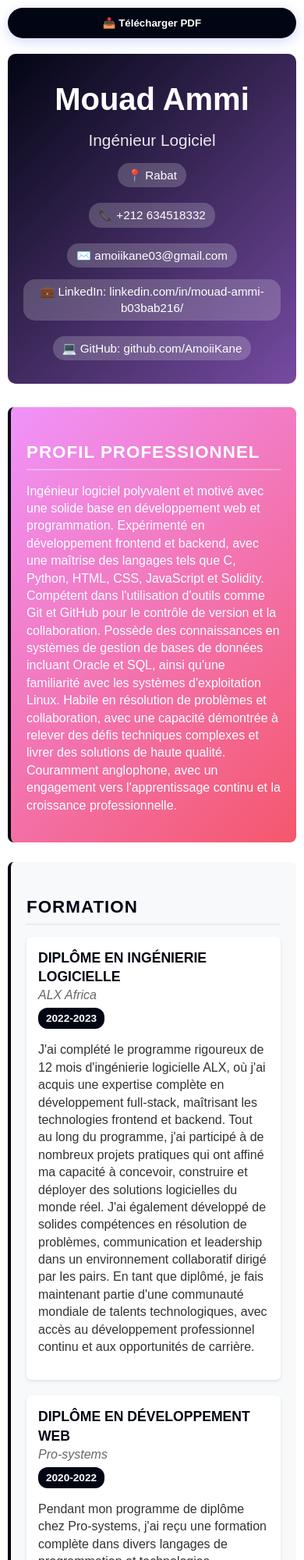
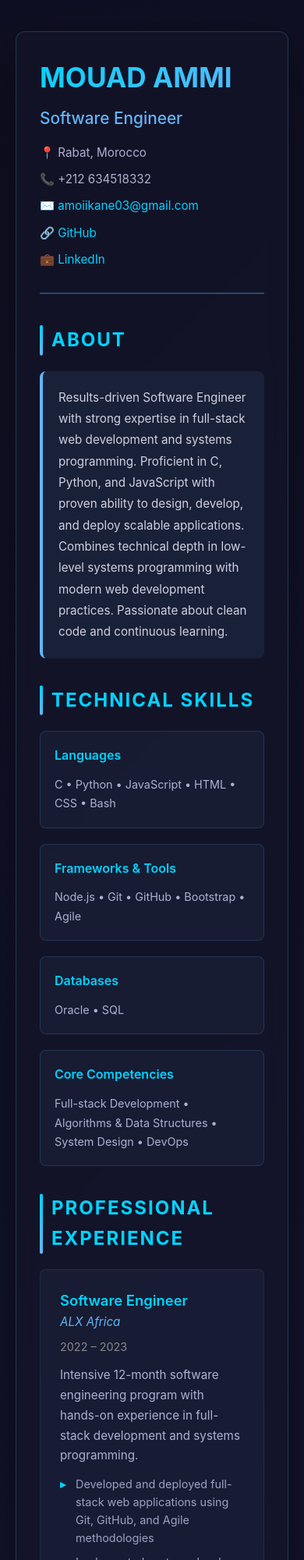
Before and after one commit to AmoiiKane/resume, a plain HTML site: page index.html in a window 390 px wide. Shown: the top 2000 px of the page at 78% size. Drawn offline with Linux system fonts and the light colour scheme.

Commit message:
Revamp CV layout and update title to reflect role
Updated the HTML structure and styling for a personal CV page. Changed language attribute, title, and improved layout and design elements.

```diff
--- a/index.html
+++ b/index.html
@@ -1,125 +1,111 @@
 <!DOCTYPE html>
-<html lang="fr">
+<html lang="en">
 <head>
     <meta charset="UTF-8">
     <meta name="viewport" content="width=device-width, initial-scale=1.0">
-    <title>CV - Mouad Ammi</title>
+    <title>Mouad Ammi - Software Engineer</title>
     <style>
-        @media print {
-            body { margin: 0; }
-            .no-print { display: none; }
+        * {
+            margin: 0;
+            padding: 0;
+            box-sizing: border-box;
+        }
+    body {
+        font-family: -apple-system, BlinkMacSystemFont, 'Segoe UI', Roboto, 'Helvetica Neue', Arial, sans-serif;
+        background: linear-gradient(135deg, #0f0f23 0%, #1a1a3f 100%);
+        color: #e0e0e0;
+        line-height: 1.6;
+        min-height: 100vh;
+        padding: 40px 20px;
     }
 
-        body {
-            font-family: 'Arial', sans-serif;
-            line-height: 1.4;
-            color: #333;
-            max-width: 800px;
+    .container {
+        max-width: 900px;
         margin: 0 auto;
-            padding: 20px;
-            background-color: #fff;
+        background: rgba(20, 20, 40, 0.7);
+        backdrop-filter: blur(10px);
+        border: 1px solid rgba(100, 200, 255, 0.2);
+        border-radius: 12px;
+        padding: 50px;
+        box-shadow: 0 20px 60px rgba(0, 0, 0, 0.5);
     }
 
-        .header {
-            text-align: center;
-            background: linear-gradient(135deg, #020513 0%, #764ba2 100%);
-            color: white;
-            padding: 30px 20px;
-            border-radius: 10px;
-            margin-bottom: 30px;
+    header {
+        margin-bottom: 40px;
+        padding-bottom: 30px;
+        border-bottom: 2px solid rgba(100, 200, 255, 0.3);
     }
 
-        .header h1 {
-            margin: 0;
-            font-size: 2.5em;
-            font-weight: bold;
+    h1 {
+        font-size: 3em;
+        font-weight: 700;
+        background: linear-gradient(135deg, #00d4ff, #64b5f6);
+        -webkit-background-clip: text;
+        -webkit-text-fill-color: transparent;
+        background-clip: text;
+        margin-bottom: 8px;
     }
 
-        .header h2 {
-            margin: 10px 0;
+    .title {
         font-size: 1.3em;
-            font-weight: 300;
-            opacity: 0.9;
+        color: #64b5f6;
+        font-weight: 500;
+        margin-bottom: 15px;
     }
 
     .contact-info {
         display: flex;
-            justify-content: center;
         flex-wrap: wrap;
         gap: 20px;
-            margin-top: 15px;
         font-size: 0.95em;
+        color: #b0b0d0;
     }
 
-        .contact-info span {
-            background: rgba(255,255,255,0.2);
-            padding: 5px 12px;
-            border-radius: 15px;
-            backdrop-filter: blur(10px);
+    .contact-info a {
+        color: #00d4ff;
+        text-decoration: none;
+        transition: color 0.3s;
     }
 
-        .section {
-            margin-bottom: 25px;
-            background: #f8f9fa;
+    .contact-info a:hover {
+        color: #64b5f6;
+    }
+
+    section {
+        margin-bottom: 35px;
+    }
+
+    h2 {
+        font-size: 1.5em;
+        font-weight: 700;
+        color: #00d4ff;
+        margin-bottom: 20px;
+        text-transform: uppercase;
+        letter-spacing: 2px;
+        position: relative;
+        padding-left: 15px;
+    }
+
+    h2::before {
+        content: '';
+        position: absolute;
+        left: 0;
+        top: 50%;
+        transform: translateY(-50%);
+        width: 4px;
+        height: 100%;
+        background: linear-gradient(180deg, #00d4ff, #64b5f6);
+        border-radius: 2px;
+    }
+
+    .summary {
+        background: rgba(100, 200, 255, 0.08);
         padding: 20px;
         border-radius: 8px;
-            border-left: 4px solid #020513;
-        }
-
-        .section h3 {
-            color: #020513;
-            font-size: 1.4em;
-            margin-bottom: 15px;
-            text-transform: uppercase;
-            letter-spacing: 1px;
-            border-bottom: 2px solid #e9ecef;
-            padding-bottom: 5px;
-        }
-
-        .profile-section {
-            background: linear-gradient(135deg, #f093fb 0%, #f5576c 100%);
-            color: white;
-        }
-
-        .profile-section h3 {
-            color: white;
-            border-bottom-color: rgba(255,255,255,0.3);
-        }
-
-        .education-item, .experience-item {
-            margin-bottom: 20px;
-            padding: 15px;
-            background: white;
-            border-radius: 6px;
-            box-shadow: 0 2px 4px rgba(0,0,0,0.1);
-        }
-
-        .education-header {
-            display: flex;
-            justify-content: space-between;
-            align-items: center;
-            margin-bottom: 10px;
-            flex-wrap: wrap;
-        }
-
-        .degree {
-            font-weight: bold;
-            color: #020513;
-            font-size: 1.1em;
-        }
-
-        .institution {
-            color: #666;
-            font-style: italic;
-        }
-
-        .date {
-            background: #020513;
-            color: white;
-            padding: 4px 10px;
-            border-radius: 12px;
-            font-size: 0.85em;
-            font-weight: bold;
+        border-left: 4px solid #64b5f6;
+        color: #d0d0e0;
+        font-size: 0.95em;
+        line-height: 1.8;
     }
 
     .skills-grid {
@@ -129,260 +115,292 @@
     }
 
     .skill-category {
-            background: white;
-            padding: 15px;
-            border-radius: 6px;
-            box-shadow: 0 2px 4px rgba(0,0,0,0.1);
+        background: rgba(100, 200, 255, 0.05);
+        padding: 18px;
+        border-radius: 8px;
+        border: 1px solid rgba(100, 200, 255, 0.15);
+        transition: transform 0.3s, border-color 0.3s;
     }
 
-        .skill-category h4 {
-            color: #020513;
-            margin-bottom: 10px;
-            font-size: 1em;
-            text-transform: uppercase;
-            letter-spacing: 0.5px;
+    .skill-category:hover {
+        transform: translateY(-2px);
+        border-color: rgba(100, 200, 255, 0.4);
     }
 
-        .skill-list {
+    .skill-category h3 {
+        color: #00d4ff;
+        font-size: 1em;
+        margin-bottom: 12px;
+        font-weight: 600;
+    }
+
+    .skill-category p {
+        color: #b0b0d0;
+        font-size: 0.9em;
+        line-height: 1.7;
+    }
+
+    .experience-item, .education-item, .project-item {
+        background: rgba(100, 200, 255, 0.05);
+        padding: 25px;
+        border-radius: 8px;
+        border: 1px solid rgba(100, 200, 255, 0.1);
+        margin-bottom: 20px;
+        transition: all 0.3s;
+    }
+
+    .experience-item:hover, .education-item:hover, .project-item:hover {
+        border-color: rgba(100, 200, 255, 0.3);
+        background: rgba(100, 200, 255, 0.1);
+    }
+
+    .item-header {
+        display: flex;
+        justify-content: space-between;
+        align-items: flex-start;
+        margin-bottom: 12px;
+    }
+
+    .item-title {
+        font-size: 1.15em;
+        font-weight: 600;
+        color: #00d4ff;
+    }
+
+    .item-subtitle {
+        color: #64b5f6;
+        font-size: 0.95em;
+        font-style: italic;
+    }
+
+    .item-date {
+        color: #888;
+        font-size: 0.9em;
+        white-space: nowrap;
+    }
+
+    .item-description {
+        color: #b0b0d0;
+        font-size: 0.95em;
+        line-height: 1.7;
+        margin-bottom: 12px;
+    }
+
+    .highlights {
+        list-style: none;
+    }
+
+    .highlights li {
+        color: #a0a0c0;
+        font-size: 0.9em;
+        margin-bottom: 8px;
+        padding-left: 20px;
+        position: relative;
+    }
+
+    .highlights li::before {
+        content: '▸';
+        position: absolute;
+        left: 0;
+        color: #00d4ff;
+        font-weight: bold;
+    }
+
+    .badges {
         display: flex;
         flex-wrap: wrap;
         gap: 8px;
+        margin-top: 12px;
     }
 
-        .skill-tag {
-            background: linear-gradient(135deg, #020513, #764ba2);
-            color: white;
-            padding: 4px 10px;
-            border-radius: 15px;
+    .badge {
+        display: inline-block;
+        background: linear-gradient(135deg, rgba(100, 200, 255, 0.2), rgba(0, 212, 255, 0.1));
+        color: #64b5f6;
+        padding: 6px 12px;
+        border-radius: 20px;
         font-size: 0.85em;
+        border: 1px solid rgba(100, 200, 255, 0.3);
         font-weight: 500;
     }
 
-        .languages {
-            display: flex;
-            justify-content: space-around;
-            flex-wrap: wrap;
-            gap: 15px;
+    @media (max-width: 768px) {
+        .container {
+            padding: 30px;
         }
 
-        .language-item {
-            text-align: center;
-            background: white;
-            padding: 15px;
-            border-radius: 8px;
-            box-shadow: 0 2px 4px rgba(0,0,0,0.1);
-            min-width: 120px;
+        h1 {
+            font-size: 2.2em;
         }
 
-        .language-name {
-            font-weight: bold;
-            color: #020513;
-            margin-bottom: 5px;
+        .contact-info {
+            flex-direction: column;
+            gap: 10px;
         }
 
-        .language-level {
-            color: #666;
-            font-size: 0.9em;
+        .item-header {
+            flex-direction: column;
         }
 
-        .download-btn {
-            position: fixed;
-            top: 20px;
-            right: 20px;
-            background: #020513;
-            color: white;
-            padding: 12px 20px;
-            border: none;
-            border-radius: 25px;
-            cursor: pointer;
-            font-weight: bold;
-            box-shadow: 0 4px 15px rgba(102, 126, 234, 0.3);
-            transition: all 0.3s ease;
+        .item-date {
+            margin-top: 8px;
+        }
     }
 
-        .download-btn:hover {
-            background: #5a67d8;
-            transform: translateY(-2px);
-            box-shadow: 0 6px 20px rgba(102, 126, 234, 0.4);
+    @media print {
+        body {
+            background: white;
+            padding: 0;
         }
 
-        @media (max-width: 600px) {
-            .contact-info {
-                flex-direction: column;
-                align-items: center;
-            }
-
-            .education-header {
-                flex-direction: column;
-                align-items: flex-start;
-            }
-
-            .date {
-                margin-top: 5px;
-            }
-
-            .download-btn {
-                position: static;
-                width: 100%;
-                margin-bottom: 20px;
+        .container {
+            background: white;
+            border: none;
+            box-shadow: none;
+            max-width: 100%;
+            padding: 40px;
         }
     }
 </style>
 </head>
 <body>
-    <button class="download-btn no-print" onclick="downloadPDF()">📥 Télécharger PDF</button>
+    <div class="container">
+        <header>
+            <h1>MOUAD AMMI</h1>
+            <p class="title">Software Engineer</p>
+            <div class="contact-info">
+                <span>📍 Rabat, Morocco</span>
+                <span>📞 +212 634518332</span>
+                <span>✉️ <a href="mailto:amoiikane03@gmail.com">amoiikane03@gmail.com</a></span>
+                <span>🔗 <a href="https://github.com/Amoiikane" target="_blank">GitHub</a></span>
+                <span>💼 <a href="https://www.linkedin.com/in/mouad-ammi-b03bab216/" target="_blank">LinkedIn</a></span>
+            </div>
+        </header>
+    <section>
+        <h2>About</h2>
+        <div class="summary">
+            Results-driven Software Engineer with strong expertise in full-stack web development and systems programming. Proficient in C, Python, and JavaScript with proven ability to design, develop, and deploy scalable applications. Combines technical depth in low-level systems programming with modern web development practices. Passionate about clean code and continuous learning.
+        </div>
+    </section>
 
-    <div class="header">
-        <h1>Mouad Ammi</h1>
-        <h2>Ingénieur Logiciel</h2>
-        <div class="contact-info">
-            <span>📍 Rabat</span>
-            <span>📞 +212 634518332</span>
-            <span>✉️ amoiikane03@gmail.com</span>
+    <section>
+        <h2>Technical Skills</h2>
+        <div class="skills-grid">
+            <div class="skill-category">
+                <h3>Languages</h3>
+                <p>C • Python • JavaScript • HTML • CSS • Bash</p>
             </div>
-        <div class="contact-info">
-            <span>💼 LinkedIn: linkedin.com/in/mouad-ammi-b03bab216/</span>
-            <span>💻 GitHub: github.com/AmoiiKane</span>
+            <div class="skill-category">
+                <h3>Frameworks & Tools</h3>
+                <p>Node.js • Git • GitHub • Bootstrap • Agile</p>
+            </div>
+            <div class="skill-category">
+                <h3>Databases</h3>
+                <p>Oracle • SQL</p>
+            </div>
+            <div class="skill-category">
+                <h3>Core Competencies</h3>
+                <p>Full-stack Development • Algorithms & Data Structures • System Design • DevOps</p>
             </div>
         </div>
+    </section>
 
-    <div class="section profile-section">
-        <h3>Profil Professionnel</h3>
-        <p>Ingénieur logiciel polyvalent et motivé avec une solide base en développement web et programmation. Expérimenté en développement frontend et backend, avec une maîtrise des langages tels que C, Python, HTML, CSS, JavaScript et Solidity. Compétent dans l'utilisation d'outils comme Git et GitHub pour le contrôle de version et la collaboration. Possède des connaissances en systèmes de gestion de bases de données incluant Oracle et SQL, ainsi qu'une familiarité avec les systèmes d'exploitation Linux. Habile en résolution de problèmes et collaboration, avec une capacité démontrée à relever des défis techniques complexes et livrer des solutions de haute qualité. Couramment anglophone, avec un engagement vers l'apprentissage continu et la croissance professionnelle.</p>
+    <section>
+        <h2>Professional Experience</h2>
+        <div class="experience-item">
+            <div class="item-header">
+                <div>
+                    <div class="item-title">Software Engineer</div>
+                    <div class="item-subtitle">ALX Africa</div>
                 </div>
-
-    <div class="section">
-        <h3>Formation</h3>
-
-        <div class="education-item">
-            <div class="education-header">
-                <div>
-                    <div class="degree">DIPLÔME EN INGÉNIERIE LOGICIELLE</div>
-                    <div class="institution">ALX Africa</div>
+                <div class="item-date">2022 – 2023</div>
             </div>
-                <div class="date">2022-2023</div>
-            </div>
-            <p>J'ai complété le programme rigoureux de 12 mois d'ingénierie logicielle ALX, où j'ai acquis une expertise complète en développement full-stack, maîtrisant les technologies frontend et backend. Tout au long du programme, j'ai participé à de nombreux projets pratiques qui ont affiné ma capacité à concevoir, construire et déployer des solutions logicielles du monde réel. J'ai également développé de solides compétences en résolution de problèmes, communication et leadership dans un environnement collaboratif dirigé par les pairs. En tant que diplômé, je fais maintenant partie d'une communauté mondiale de talents technologiques, avec accès au développement professionnel continu et aux opportunités de carrière.</p>
-        </div>
-
-        <div class="education-item">
-            <div class="education-header">
-                <div>
-                    <div class="degree">DIPLÔME EN DÉVELOPPEMENT WEB</div>
-                    <div class="institution">Pro-systems</div>
-                </div>
-                <div class="date">2020-2022</div>
-            </div>
-            <p>Pendant mon programme de diplôme chez Pro-systems, j'ai reçu une formation complète dans divers langages de programmation et technologies essentielles au développement logiciel. Le curriculum couvrait un large éventail de sujets, incluant la programmation C, Java, le système d'exploitation Linux, la gestion de base de données Oracle, les requêtes SQL, et les fondamentaux des réseaux. De plus, j'ai acquis de précieuses connaissances sur les principes généraux de taxation et la gestion des stocks grâce à des cours spécialisés. Ce programme diversifié et rigoureux m'a fourni une base solide en programmation et compétences IT, me préparant pour une carrière réussie dans l'industrie technologique.</p>
-        </div>
-
-        <div class="education-item">
-            <div class="education-header">
-                <div>
-                    <div class="degree">BACCALAURÉAT EN PHYSIQUE</div>
-                    <div class="institution">Lycée Hassan 2</div>
-                </div>
-                <div class="date">2019-2020</div>
-            </div>
-            <p>Complété un curriculum rigoureux en physique durant le lycée, se concentrant sur les principes fondamentaux de la physique, des mathématiques et de l'enquête scientifique. Développé de solides compétences analytiques et de résolution de problèmes à travers des expériences de laboratoire pratiques et des cours théoriques. Acquis une base solide dans des domaines tels que la mécanique, l'électromagnétisme et la physique newtonienne. Participé à des activités extrascolaires liées aux sciences et mathématiques, renforçant davantage la compréhension et l'intérêt dans le domaine.</p>
+            <div class="item-description">Intensive 12-month software engineering program with hands-on experience in full-stack development and systems programming.</div>
+            <ul class="highlights">
+                <li>Developed and deployed full-stack web applications using Git, GitHub, and Agile methodologies</li>
+                <li>Implemented systems-level programming projects emphasizing memory management and data structures</li>
+                <li>Collaborated on peer-reviewed projects with focus on code quality and professional standards</li>
+                <li>Strengthened problem-solving and technical leadership through intensive project-based learning</li>
+            </ul>
+            <div class="badges">
+                <span class="badge">Full-Stack Development</span>
+                <span class="badge">C Programming</span>
+                <span class="badge">Python</span>
+                <span class="badge">Git/GitHub</span>
             </div>
         </div>
+    </section>
 
-    <div class="section">
-        <h3>Compétences Techniques</h3>
-        <div class="skills-grid">
-            <div class="skill-category">
-                <h4>Langages de Programmation</h4>
-                <div class="skill-list">
-                    <span class="skill-tag">C</span>
-                    <span class="skill-tag">Python</span>
-                    <span class="skill-tag">HTML</span>
-                    <span class="skill-tag">CSS</span>
-                    <span class="skill-tag">JavaScript</span>
-                    <span class="skill-tag">Solidity</span>
+    <section>
+        <h2>Education</h2>
+        <div class="education-item">
+            <div class="item-header">
+                <div>
+                    <div class="item-title">ALX Africa – Software Engineering Program</div>
+                </div>
+                <div class="item-date">2022 – 2023</div>
+            </div>
+            <div class="item-description">Comprehensive full-stack development program covering front-end and back-end technologies, software design principles, and collaborative development practices.</div>
+        </div>
+        <div class="education-item">
+            <div class="item-header">
+                <div>
+                    <div class="item-title">Pro-systems – Web Development Degree</div>
+                </div>
+                <div class="item-date">2020 – 2022</div>
+            </div>
+            <div class="item-description">Core software development principles: C, Python, HTML, CSS, JavaScript, Oracle, SQL, Linux, and networking fundamentals.</div>
+        </div>
+        <div class="education-item">
+            <div class="item-header">
+                <div>
+                    <div class="item-title">Hassan II High School – Bachelor's in Physics</div>
+                </div>
+                <div class="item-date">2019 – 2020</div>
+            </div>
+            <div class="item-description">Analytical and problem-solving foundation through physics and mathematics coursework.</div>
+        </div>
+    </section>
+
+    <section>
+        <h2>Featured Projects</h2>
+        <div class="project-item">
+            <div class="item-title">printf – C Programming</div>
+            <div class="item-description">Reimplemented the standard printf function to handle formatted output using variadic functions and dynamic memory allocation.</div>
+            <div class="badges">
+                <span class="badge">C</span>
+                <span class="badge">Memory Management</span>
+                <span class="badge">Function Pointers</span>
             </div>
         </div>
-
-            <div class="skill-category">
-                <h4>Développement Logiciel</h4>
-                <div class="skill-list">
-                    <span class="skill-tag">Développement Web</span>
-                    <span class="skill-tag">Développement Frontend</span>
-                    <span class="skill-tag">Développement Backend</span>
-                    <span class="skill-tag">Développement de compilateurs</span>
+        <div class="project-item">
+            <div class="item-title">monty – Bytecode Interpreter</div>
+            <div class="item-description">Engineered a stack/queue-based bytecode interpreter capable of executing machine-like opcodes with advanced data structure implementation.</div>
+            <div class="badges">
+                <span class="badge">C</span>
+                <span class="badge">Data Structures</span>
+                <span class="badge">Parsing</span>
             </div>
         </div>
-
-            <div class="skill-category">
-                <h4>Technologies et Outils</h4>
-                <div class="skill-list">
-                    <span class="skill-tag">Git</span>
-                    <span class="skill-tag">GitHub</span>
-                    <span class="skill-tag">Bootstrap</span>
-                    <span class="skill-tag">Node.js</span>
-                    <span class="skill-tag">Linux</span>
+        <div class="project-item">
+            <div class="item-title">Sorting Algorithms – Algorithm Optimization</div>
+            <div class="item-description">Implemented multiple sorting algorithms (Quick Sort, Merge Sort, Insertion Sort, Bubble Sort) with focus on optimization and complexity analysis.</div>
+            <div class="badges">
+                <span class="badge">C</span>
+                <span class="badge">Algorithms</span>
+                <span class="badge">Big O Analysis</span>
             </div>
         </div>
-
-            <div class="skill-category">
-                <h4>Gestion de Bases de Données</h4>
-                <div class="skill-list">
-                    <span class="skill-tag">Oracle</span>
-                    <span class="skill-tag">SQL</span>
+        <div class="project-item">
+            <div class="item-title">Systems Programming – Low-Level Development</div>
+            <div class="item-description">Completed comprehensive projects involving pointers, recursion, and memory management. Advanced debugging using gdb and Valgrind.</div>
+            <div class="badges">
+                <span class="badge">C</span>
+                <span class="badge">Debugging</span>
+                <span class="badge">Pointers</span>
             </div>
         </div>
+    </section>
 </div>
-    </div>
-
-    <div class="section">
-        <h3>Compétences Transversales</h3>
-        <div class="skill-list">
-            <span class="skill-tag">Collaboration</span>
-            <span class="skill-tag">Résolution de problèmes</span>
-            <span class="skill-tag">Gestion du temps</span>
-            <span class="skill-tag">Motivation</span>
-            <span class="skill-tag">Leadership</span>
-            <span class="skill-tag">Communication</span>
-        </div>
-    </div>
-
-    <div class="section">
-        <h3>Langues</h3>
-        <div class="languages">
-            <div class="language-item">
-                <div class="language-name">Anglais</div>
-                <div class="language-level">Couramment</div>
-            </div>
-            <div class="language-item">
-                <div class="language-name">Français</div>
-                <div class="language-level">Très bien</div>
-            </div>
-            <div class="language-item">
-                <div class="language-name">Arabe</div>
-                <div class="language-level">Langue maternelle</div>
-            </div>
-        </div>
-    </div>
-
-    <script>
-        function downloadPDF() {
-            // Hide the download button
-            const downloadBtn = document.querySelector('.download-btn');
-            downloadBtn.style.display = 'none';
-
-            // Trigger print dialog
-            window.print();
-
-            // Show the button again after a delay
-            setTimeout(() => {
-                downloadBtn.style.display = 'block';
-            }, 1000);
-        }
-
-        // Auto-adjust for mobile
-        if (window.innerWidth <= 600) {
-            document.body.style.padding = '10px';
-        }
-    </script>
 </body>
 </html>
```
Lines whose indentation alone changed are shown as unchanged.
